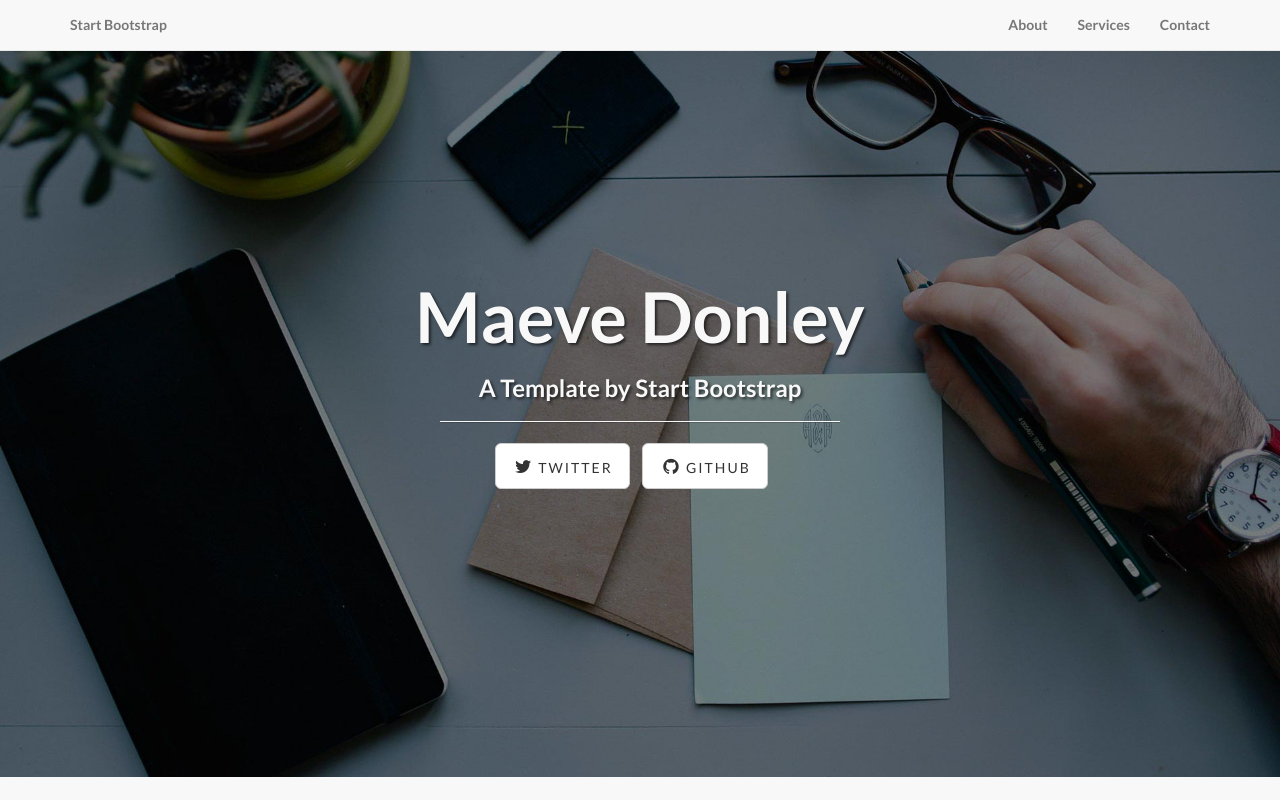
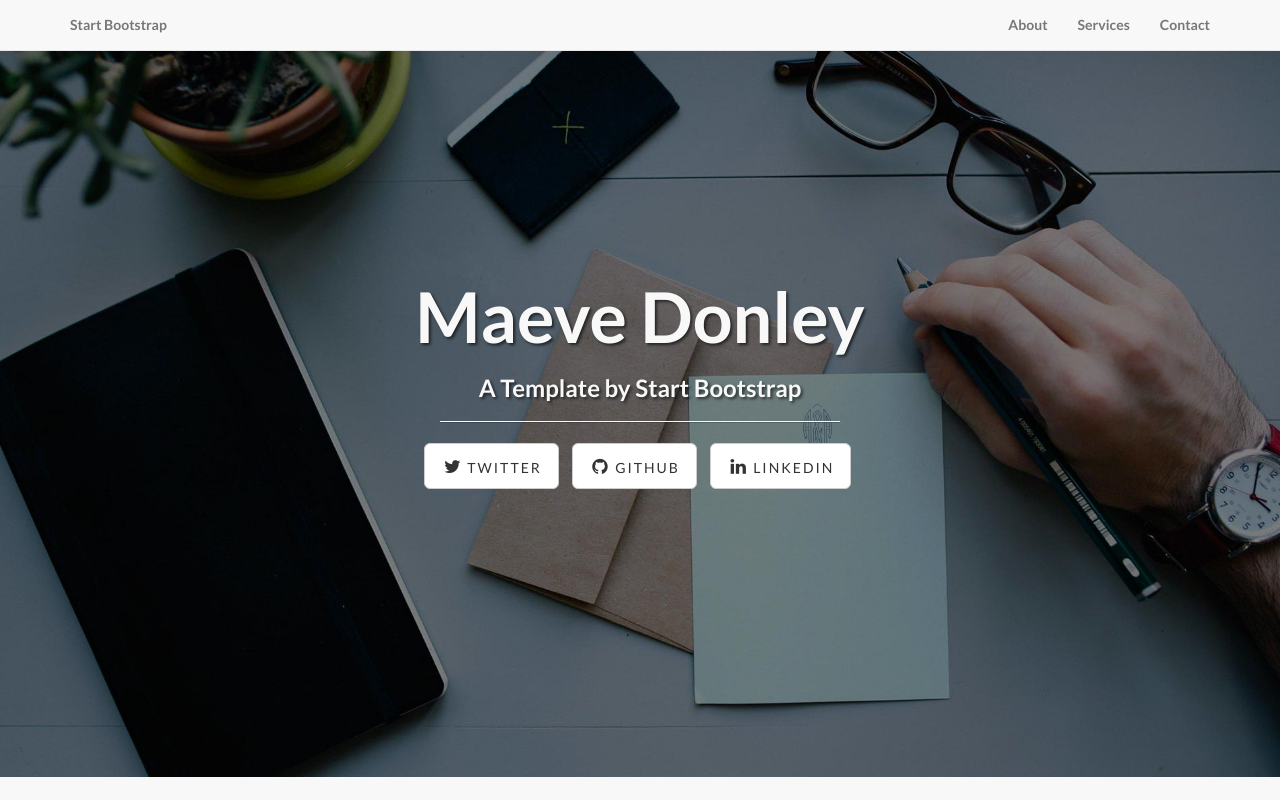
Before and after one commit to MaeveDonley/MaeveDonley.github.io, a plain HTML site: page index.html in a window 1280 px wide. Shown: the top 800 px of the page. Drawn offline with Linux system fonts and the light colour scheme.

Commit message:
Revert "Delete Button"
This reverts commit bbbdefca9afcd7c0c85ead72c242e81263f0ed81.

```diff
--- a/index.html
+++ b/index.html
@@ -84,6 +84,8 @@
                                 <a href="https://github.com/IronSummitMedia/startbootstrap" class="btn btn-default btn-lg"><i class="fa fa-github fa-fw"></i> <span class="network-name">Github</span></a>
                             </li>
                             <li>
+                                <a href="#" class="btn btn-default btn-lg"><i class="fa fa-linkedin fa-fw"></i> <span class="network-name">Linkedin</span></a>
+                            </li>
                         </ul>
                     </div>
                 </div>
```
